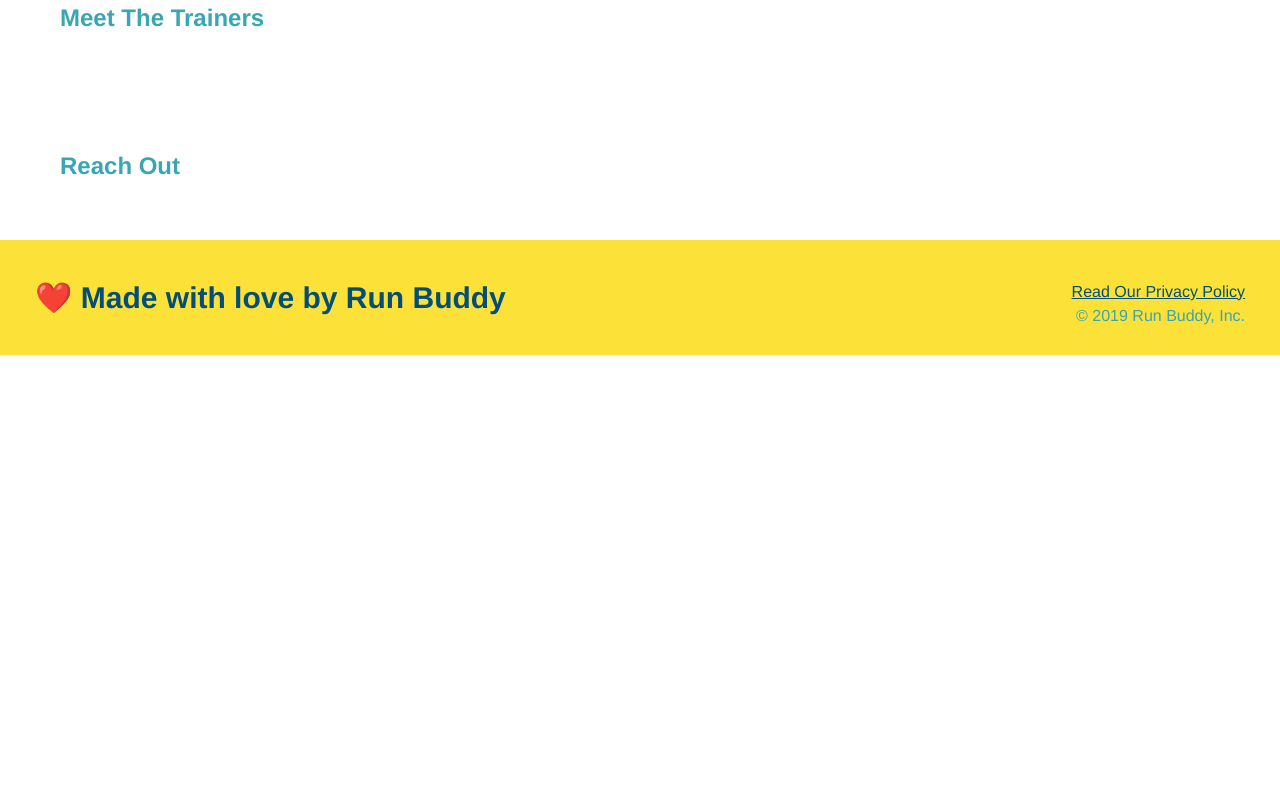
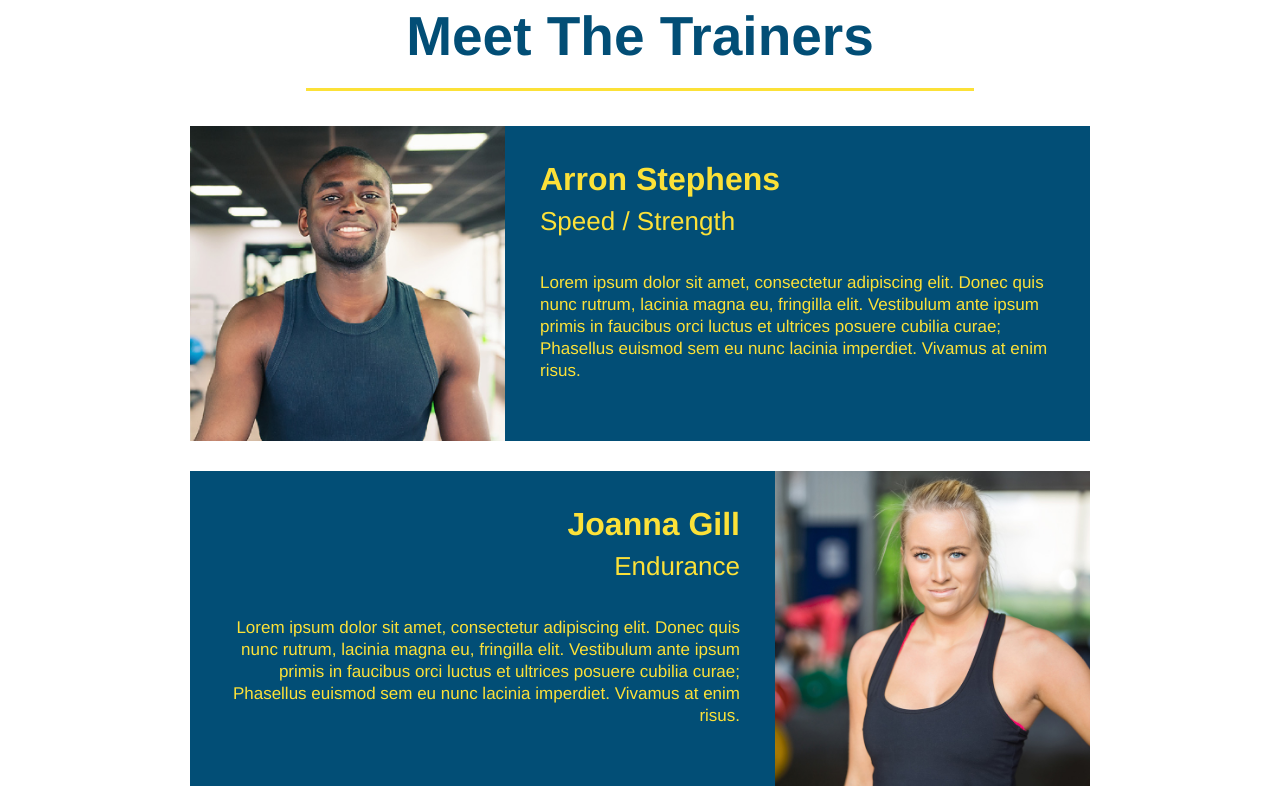
Before and after one commit to mspierings96/run-buddy, a plain HTML site: page index.html in a window 1280 px wide. Shown: the part 3080-3880 px from the top of the page. Before the commit the page ends 3435 px from the top, so only its background shows below. Drawn offline with Linux system fonts and the light colour scheme.

Commit message:
meet the trainers section

```diff
--- a/index.html
+++ b/index.html
@@ -114,8 +114,36 @@
         </section>
 
         <!-- "meet the trainers" -->
-        <section>
-            <h2>Meet The Trainers</h2>
+        <section id="your-trainers" class="trainers">
+            <h2 class="section-title primary-border">Meet The Trainers</h2>
+            <article class="trainer">
+                <img src="./assets/images/trainer-1.jpg" alt="Arron Stephens in his workout clothes, ready to pump iron" />
+                <div class="trainer-bio text-left">
+                    <h3>Arron Stephens</h3>
+                    <h4>Speed / Strength</h4>
+                    <p>Lorem ipsum dolor sit amet, consectetur adipiscing elit. Donec quis nunc rutrum, lacinia magna eu, fringilla elit. Vestibulum ante ipsum primis in faucibus orci luctus et ultrices posuere cubilia curae; Phasellus euismod sem eu nunc lacinia imperdiet. Vivamus at enim risus.</p>
+                </div>
+            </article>
+
+            <!-- second trainer bio -->
+            <article class="trainer">
+                <div class="trainer-bio text-right">
+                    <h3>Joanna Gill</h3>
+                    <h4>Endurance</h4>
+                    <p>Lorem ipsum dolor sit amet, consectetur adipiscing elit. Donec quis nunc rutrum, lacinia magna eu, fringilla elit. Vestibulum ante ipsum primis in faucibus orci luctus et ultrices posuere cubilia curae; Phasellus euismod sem eu nunc lacinia imperdiet. Vivamus at enim risus.</p>
+                </div>
+                <img src="./assets/images/trainer-2.jpg" alt="Joanna Gill cooling off after a workout" />
+            </article>
+
+            <!-- third trainer bio -->
+            <article class="trainer">
+                <img src="./assets/images/trainer-3.jpg" alt="Harry Smith wearing a headband and lifting comically small pink weights" />
+                <div class="trainer-bio text-left">
+                    <h3>Harry "The Headband"</h3>
+                    <h4>Strength</h4>
+                    <p>Lorem ipsum dolor sit amet, consectetur adipiscing elit. Donec quis nunc rutrum, lacinia magna eu, fringilla elit. Vestibulum ante ipsum primis in faucibus orci luctus et ultrices posuere cubilia curae; Phasellus euismod sem eu nunc lacinia imperdiet. Vivamus at enim risus.</p>
+                </div>
+            </article>
         </section>
 
         <!-- "reach out" -->
--- a/style.css
+++ b/style.css
@@ -108,13 +108,6 @@ section {
 }
  /* remove this entire CSS rule */
 .intro h2 {
-    font-size: 55px;
-    color: #024e76;
-    margin-bottom: 35px;
-    padding: 0 100px 20px 100px;
-    border-bottom: 3px solid;
-    border-color: #fce138;
-    display: inline-block;
 }
 
 .intro p {
@@ -131,12 +124,6 @@ section {
 }
 
 .steps h2 {
-    font-size: 55px;
-    color: #024e76;
-    margin-bottom: 35px;
-    padding: 0 100px 20px 100 px;
-    border-bottom: 3px solid;
-    border-color: #39a6b2;
 }
 
 .section-title {
@@ -148,7 +135,7 @@ section {
     border-bottom: 3px solid;
 }
 
-primary-border {
+.primary-border {
     border-color: #fce138
 }
 
@@ -165,13 +152,13 @@ primary-border {
     margin: 10px 0;
   }
 
-  .steps h3 {
+.steps h3 {
     color: #024e76;
     font-size: 46px;
     margin-top: 10px;
   }
 
-  .steps p {
+.steps p {
     color: #39a6b2;
     font-size: 23px;
   }
@@ -179,3 +166,51 @@ primary-border {
 .steps span {
     font-size: 38px;
 }
+
+.trainers {
+    text-align: center;
+}
+
+.trainer {
+    overflow: auto;
+    width: 900px;
+    margin: 0 auto 30px auto;
+    background: #024e76;
+    color: #fce138
+}
+
+.trainer img {
+    width: 35%;
+    float: left;
+}
+
+.trainer-bio {
+    padding: 35px;
+    float: left;
+    width: 65%;
+
+}
+
+.text-left {
+    text-align: left;
+}
+
+.text-right {
+    text-align: right;
+}
+
+.trainer-bio h3 {
+    font-size: 32px;
+    margin-bottom: 8px;
+}
+
+.trainer-bio h4 {
+    font-weight: lighter;
+    font-size: 26px;
+    margin-bottom: 35px;
+}
+
+.trainer-bio p {
+    font-size: 17px;
+    line-height: 1.3;
+}
```
Also changed, not shown: assets/images/trainer-1.jpg (added), assets/images/trainer-2.jpg (added), assets/images/trainer-3.jpg (added).
